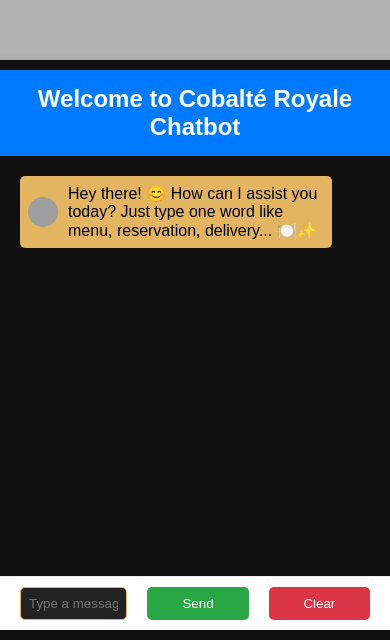
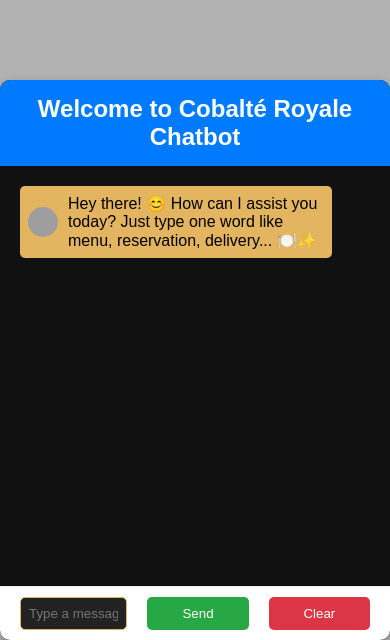
Before and after one commit to lishyamuchiri/Cobalt-Royale, a plain HTML site: page chat.html in a window 390 px wide. Shown: the part 204-844 px from the top of the page. Drawn offline with Linux system fonts and the light colour scheme; grey boxes are pictures that could not be loaded.

Commit message:
Update chat.html

```diff
--- a/chat.html
+++ b/chat.html
@@ -34,29 +34,32 @@
         }
 
         /* Chat Container */
+        /* Chat Container */
+        @media screen and (max-width: 600px) {
 #chat-container {
     position: fixed;
     bottom: 0;
-            width: 100vw;
+    width: 100%;
+    max-width: 600px; /* Max width for larger screens */
     background: #111;
     border-radius: 10px;
     box-shadow: 0px 4px 10px rgba(0, 0, 0, 0.3);
     overflow: hidden;
     display: flex;
-            padding: 10px;
     flex-direction: column;
-            margin: 0 10px;
+    margin: 0 auto; /* Center align */
 }
 
+        /* Chatbox */
        /* Chatbox */
 #chatbox {
     height: 400px;
     padding: 10px;
     overflow-y: auto;
     color: #fff;
-
 }
 
+        /* Messages */
          /* Messages */
     .user-message, .bot-message {
         max-width: 80%;
@@ -67,7 +70,6 @@
         align-items: center;
         animation: fadeIn 0.3s ease-in-out;
     }
-
         .user-message {
             background: #333;
     color: #fff;
@@ -111,7 +113,8 @@
         }
 
         input {
-            width: 80%;
+             width: calc(100% - 20px);
+        margin: 0 10px;
     padding: 8px;
     background: #222;
     border: 1px solid #e4b560;
@@ -164,6 +167,7 @@
             to {
                 opacity: 1;
                 transform: translateY(0);
+            }
         }
     }
     </style>
```
Lines whose indentation alone changed are shown as unchanged.
